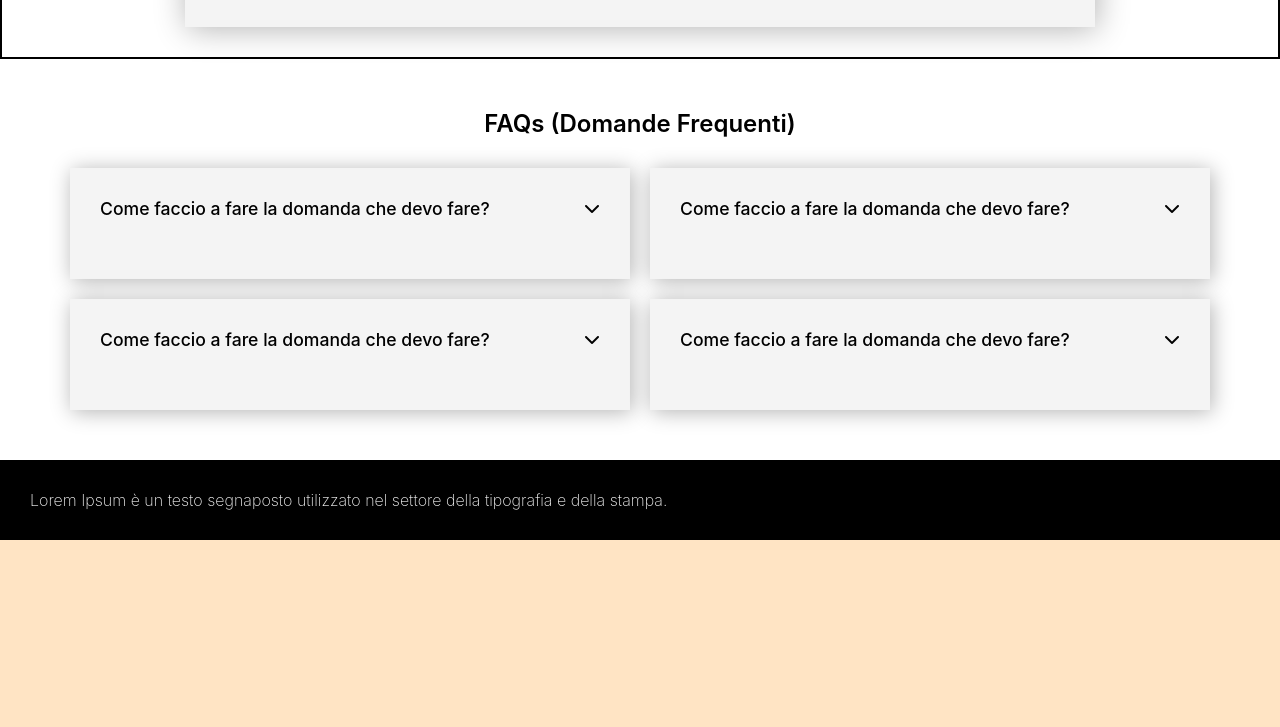
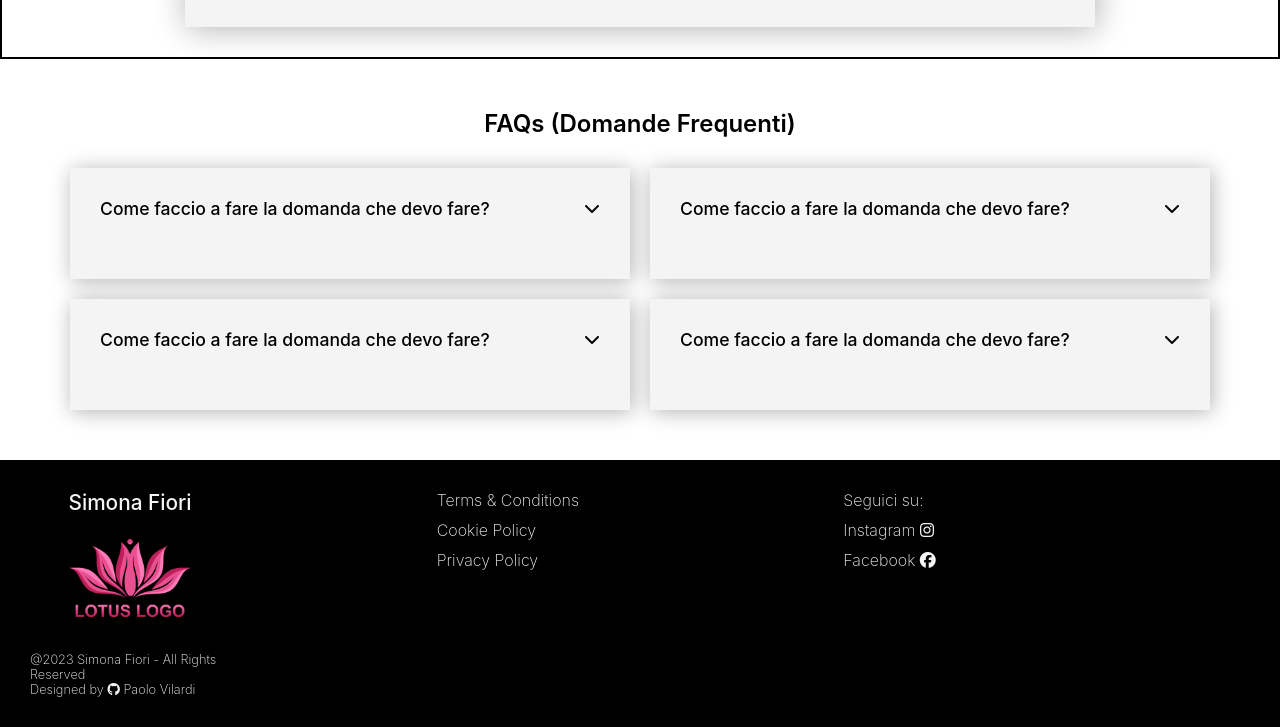
Before and after one commit to PaoloVilardi/the_odin_project_restaurant, a website built with webpack: page dist/index.html in a window 1280 px wide. Shown: the part 3010-3737 px from the top of the page. Before the commit the page ends 3550 px from the top, so only its background shows below. Built offline with nearby package versions, Linux system fonts and the light colour scheme; a web font is replaced by a local one.

Commit message:
footer done. Main page done, it needs to have a better design(UI wise), better colors, better images etc etc

```diff
--- a/src/style.css
+++ b/src/style.css
@@ -386,6 +386,49 @@ body{
     padding: 30px;
 }
 
-.footer-info{
+.footer-grid{
     font-weight: 200;
+    display: grid;
+    grid-template-columns: 1fr 1fr 1fr;
 }
+
+.footer-logo{
+    width: 200px;
+    height: auto;
+}
+
+.footer-logo img{
+    width: 100%;
+}
+
+.footer-copyright{
+    font-size: 0.8rem;
+}
+
+.footer-copyright a{
+    text-decoration: none;
+    color: #f4f4f4;
+}
+
+.footer-shop-name{
+    font-size: 1.3rem;
+    font-weight: 500;
+    text-align: center;
+}
+
+.footer-more ul, .footer-social ul{
+    list-style-type: none;
+}
+
+.footer-more ul li a, .footer-social ul li a{
+    text-decoration: none;
+    color: #f4f4f4;
+}
+
+.footer-more ul li:not(:last-child), .footer-social ul li:not(:last-child){
+    margin-bottom: 10px;
+}
+
+.footer-social ul{
+    margin-top: 10px;
+}
```
Also changed, not shown: dist/index.html, dist/main.js.
